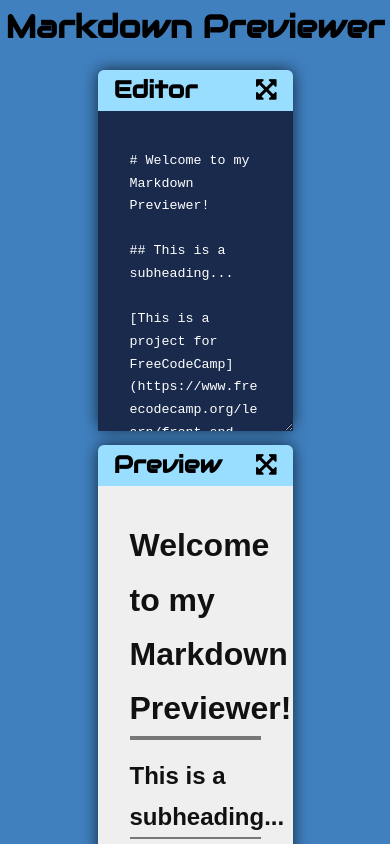
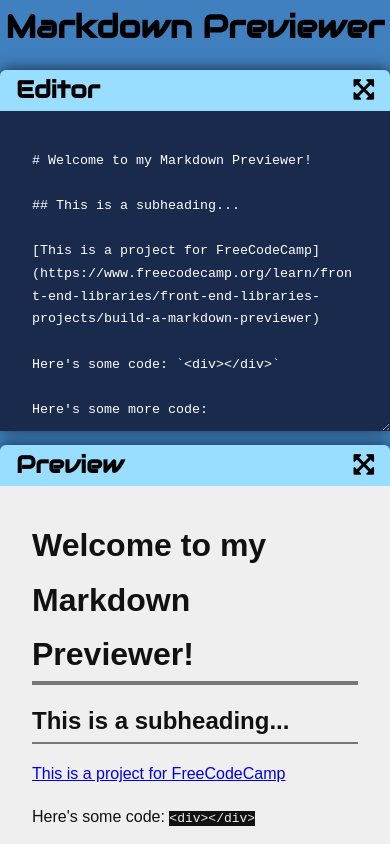
Before and after one commit to 83au/Markdown-Previewer, a React (Create React App) app: page / in a window 390 px wide. Shown: the top 844 px of the page. Built offline with nearby package versions, Linux system fonts and the light colour scheme.

Commit message:
Make responsive

```diff
--- a/src/styles/window.css
+++ b/src/styles/window.css
@@ -38,3 +38,9 @@
 textarea {
   resize: vertical;
 }
+
+@media only screen and (max-width: 1000px) {
+  .Window {
+    width: 100%;
+  }
+}
```
